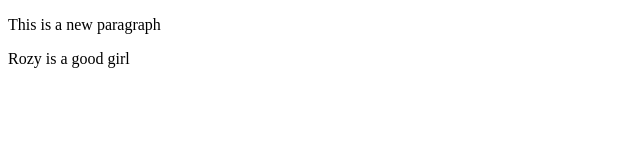
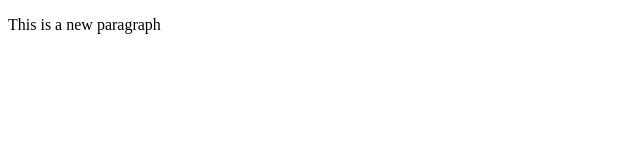
Before and after one commit to siddiquirozy269-ai/localgit, a plain HTML site: page index.html in a window 1280 px wide. Shown: the whole page, without its empty margins (0-640 px from the left). Drawn offline with Linux system fonts and the light colour scheme.

Commit message:
Add modified localgit

```diff
--- a/index.html
+++ b/index.html
@@ -7,6 +7,5 @@
 </head>
 <body>
     <p>This is a new paragraph</p>
-    <p>Rozy is a good girl</p>
 </body>
 </html>
```
